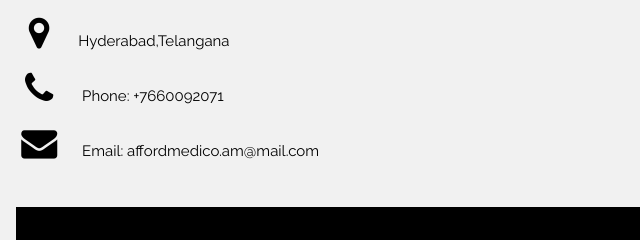
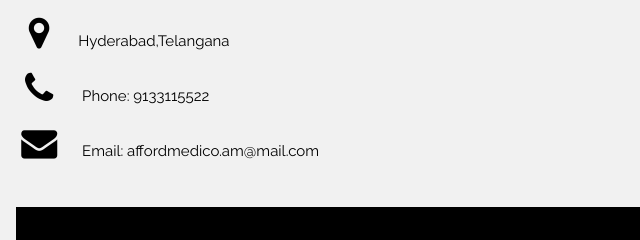
Before and after one commit to debugger-ctrl/debugger-ctrl.github.io, a plain HTML site: page index.html in a window 1280 px wide. Shown: the part 3820-4060 px from the top of the page, 0-640 px from the left. Drawn offline with nearby package versions, Linux system fonts and the light colour scheme.

Commit message:
Update index.html

```diff
--- a/index.html
+++ b/index.html
@@ -204,7 +204,7 @@ Every Indian charity is welcome to register on Donatio and use this platform to
   <p class="w3-center w3-large">Lets get in touch. Send us a message:</p>
   <div style="margin-top:48px">
     <p><i class="fa fa-map-marker fa-fw w3-xxlarge w3-margin-right"></i>Hyderabad,Telangana</i></p>
-    <p><i class="fa fa-phone fa-fw w3-xxlarge w3-margin-right"></i> Phone: +7660092071</p>
+    <p><i class="fa fa-phone fa-fw w3-xxlarge w3-margin-right"></i> Phone: 9133115522</p>
     <p><i class="fa fa-envelope fa-fw w3-xxlarge w3-margin-right"> </i> Email: affordmedico.am@mail.com</p>
     <br>
 <!-- Footer -->
```
